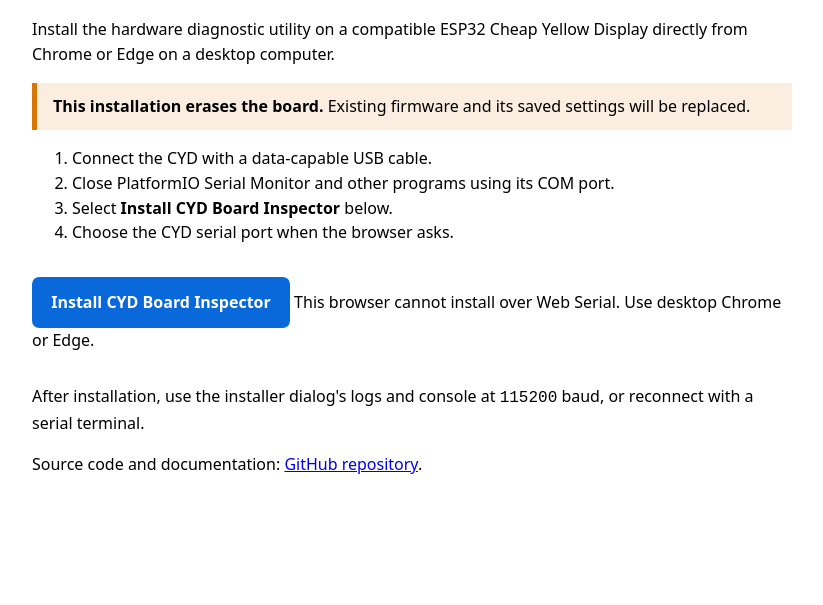
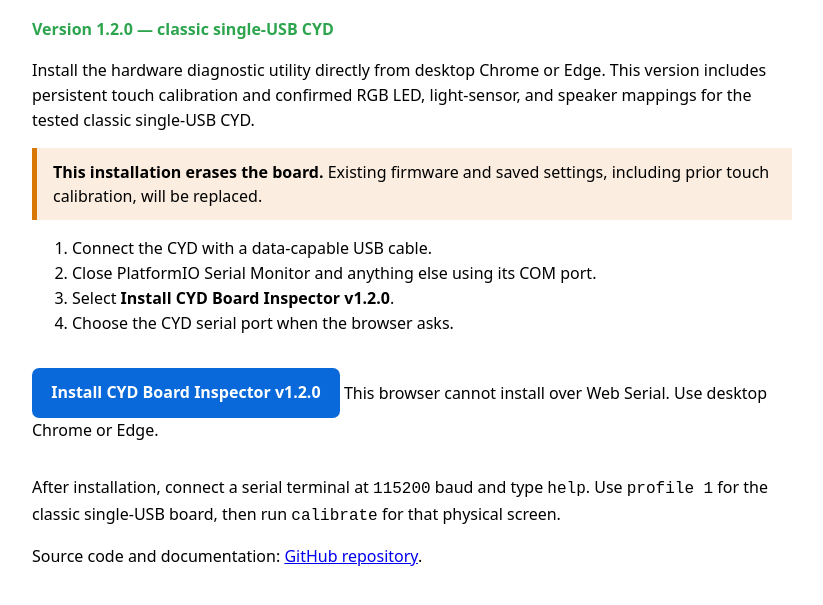
Before and after one commit to ricknall/CYD_Inspector, a plain HTML site: page docs/index.html in a window 1280 px wide. Shown: the part 89-694 px from the top of the page, without its empty margins (228-1051 px from the left). Drawn offline with Linux system fonts and the light colour scheme.

Commit message:
Package v1.2 browser installer

```diff
--- a/docs/index.html
+++ b/docs/index.html
@@ -3,7 +3,7 @@
   <head>
     <meta charset="utf-8">
     <meta name="viewport" content="width=device-width, initial-scale=1">
-    <title>Install CYD Board Inspector</title>
+    <title>Install CYD Board Inspector v1.2.0</title>
     <script
       type="module"
       src="https://unpkg.com/esp-web-tools@10/dist/web/install-button.js?module">
@@ -20,6 +20,7 @@
         line-height: 1.55;
       }
       h1 { line-height: 1.15; }
+      .version { font-weight: 700; color: #2da44e; }
       .warning {
         border-left: .35rem solid #d97706;
         padding: .7rem 1rem;
@@ -41,29 +42,34 @@
   </head>
   <body>
     <h1>CYD Board Inspector</h1>
+    <p class="version">Version 1.2.0 — classic single-USB CYD</p>
     <p>
-      Install the hardware diagnostic utility on a compatible ESP32
-      Cheap Yellow Display directly from Chrome or Edge on a desktop computer.
+      Install the hardware diagnostic utility directly from desktop Chrome or
+      Edge. This version includes persistent touch calibration and confirmed
+      RGB LED, light-sensor, and speaker mappings for the tested classic
+      single-USB CYD.
     </p>
     <div class="warning">
       <strong>This installation erases the board.</strong>
-      Existing firmware and its saved settings will be replaced.
+      Existing firmware and saved settings, including prior touch calibration,
+      will be replaced.
     </div>
     <ol>
       <li>Connect the CYD with a data-capable USB cable.</li>
-      <li>Close PlatformIO Serial Monitor and other programs using its COM port.</li>
-      <li>Select <strong>Install CYD Board Inspector</strong> below.</li>
+      <li>Close PlatformIO Serial Monitor and anything else using its COM port.</li>
+      <li>Select <strong>Install CYD Board Inspector v1.2.0</strong>.</li>
       <li>Choose the CYD serial port when the browser asks.</li>
     </ol>
     <esp-web-install-button manifest="manifest.json">
-      <button slot="activate">Install CYD Board Inspector</button>
+      <button slot="activate">Install CYD Board Inspector v1.2.0</button>
       <span slot="unsupported">
         This browser cannot install over Web Serial. Use desktop Chrome or Edge.
       </span>
     </esp-web-install-button>
     <p>
-      After installation, use the installer dialog's logs and console at
-      <code>115200</code> baud, or reconnect with a serial terminal.
+      After installation, connect a serial terminal at <code>115200</code> baud
+      and type <code>help</code>. Use <code>profile 1</code> for the classic
+      single-USB board, then run <code>calibrate</code> for that physical screen.
     </p>
     <p>
       Source code and documentation:
```
Also changed, not shown: docs/manifest.json, 2 other files.
